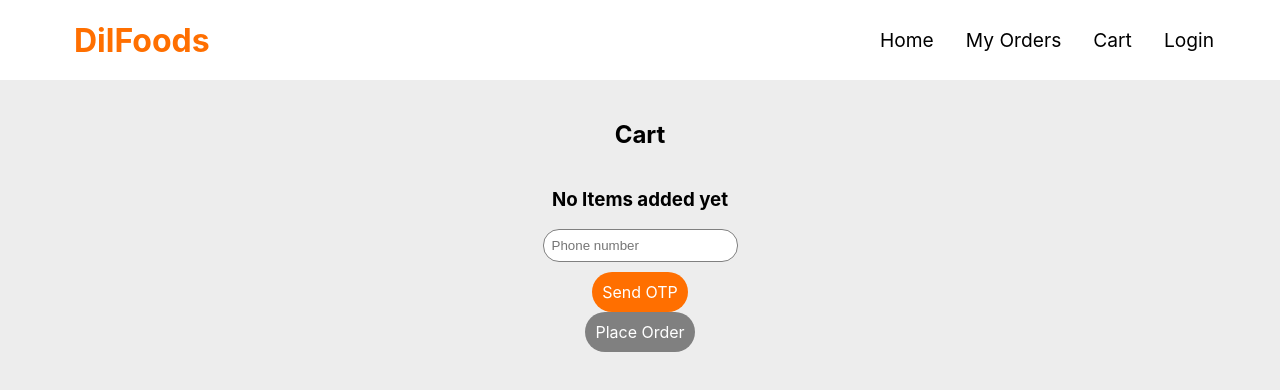
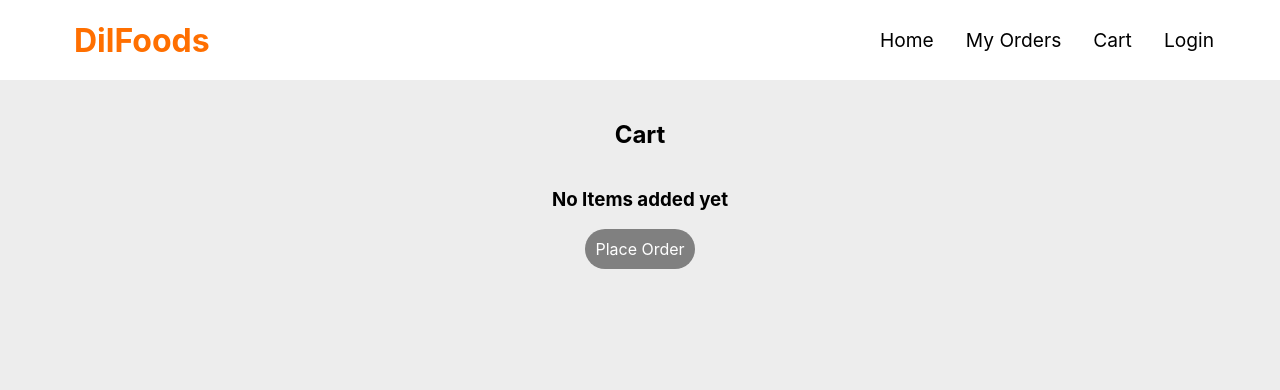
Before and after one commit to Yashg2910/dilfoods-frontend, a React (Create React App) app: page /cart in a window 1280 px wide. Shown: the top 390 px of the page. Built offline with nearby package versions, Linux system fonts and the light colour scheme.

Commit message:
Minor code refactoring.

```diff
--- a/src/components/Cart/Cart.js
+++ b/src/components/Cart/Cart.js
@@ -81,12 +81,16 @@ function Cart() {
           </> :
           <h3>No Items added yet</h3>
         }
-        {otpState !== "verified" && <input type="text" name="phone" placeholder="Phone number" value={userState.user?.phone || phone} onChange={(e) => setPhone(e.target.value)} disabled={otpState === "sent"}/>}
-        {otpState === "unsent" && <Button text="Send OTP" onClick={sendOTP}/>}
-        {otpState === "sent" &&
+        {cart.items.length > 0 &&
           <>
-            <input type="text" name="otp" placeholder="Enter OTP" value={otp} onChange={(e) => setOtp(e.target.value)} />
-            <Button text="Verify OTP" onClick={verifyOtp}/>
+            {otpState !== "verified" && <input type="text" name="phone" placeholder="Phone number" value={userState.user?.phone || phone} onChange={(e) => setPhone(e.target.value)} disabled={otpState === "sent"}/>}
+            {otpState === "unsent" && <Button text="Send OTP" onClick={sendOTP}/>}
+            {otpState === "sent" &&
+              <>
+                <input type="text" name="otp" placeholder="Enter OTP" value={otp} onChange={(e) => setOtp(e.target.value)} />
+                <Button text="Verify OTP" onClick={verifyOtp}/>
+              </>
+            }
           </>
         }
         <Button text={"Place Order"} disabled={cart.items.length === 0 || otpState !== "verified"} onClick={placeOrder}/>
```
